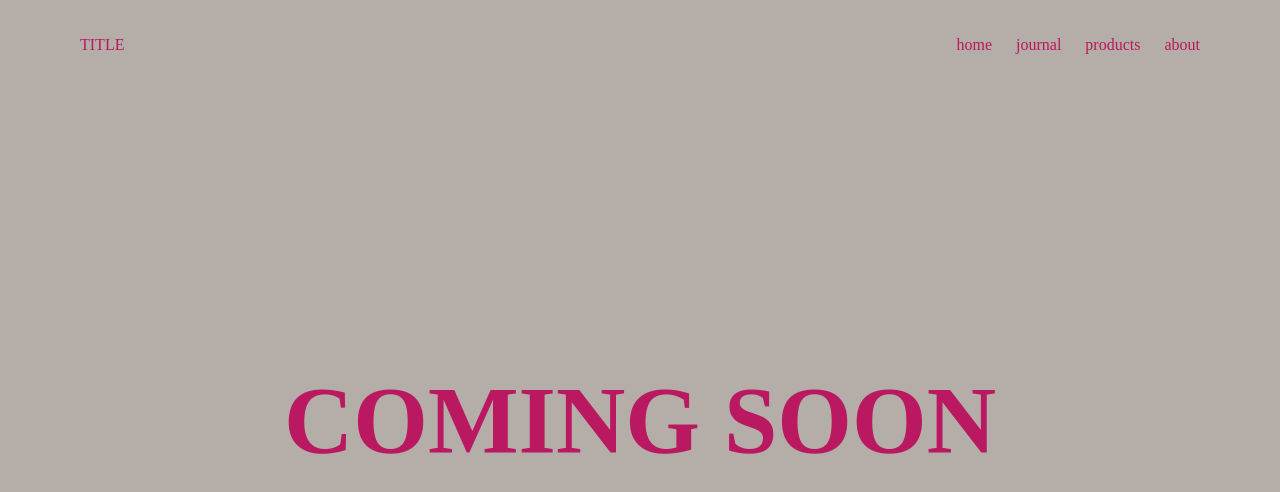
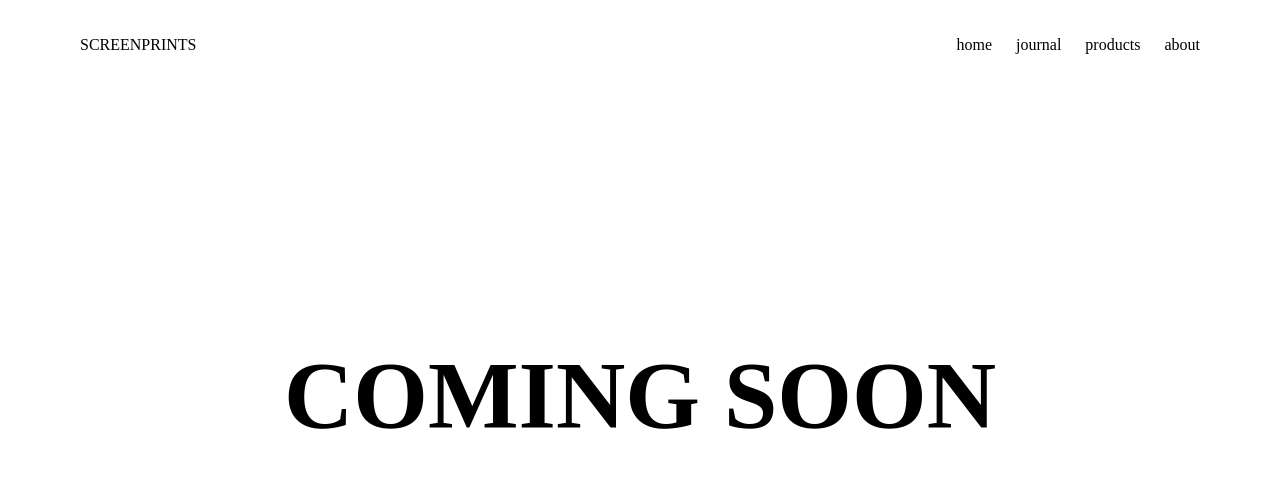
Before and after one commit to tulip781/shakespeare, a website built with webpack: page src/index.html in a window 1280 px wide. Built offline with nearby package versions, Linux system fonts and the light colour scheme.

Commit message:
animations added

```diff
--- a/src/index.html
+++ b/src/index.html
@@ -8,9 +8,9 @@
   <meta name="Website Coming Soon">
 </head>
 <body>
-  <header class="purple ">
+  <header class="font-color">
     <ul>
-      <li>TITLE</li>
+      <li>SCREENPRINTS</li>
     </ul>
     <ul class="web-navbar">
       <li>home</li>
@@ -23,7 +23,10 @@
     </ul>
   </header>
   <div class="cover centered">
-    <h1 class="purple header">COMING SOON</h1>
+    <h1 class="font-color header hidden">COMING SOON</h1>
+  </div>
+  <div class="cover centered">
+    <h1 class="font-color header hidden">COMING SOON</h1>
   </div>
 </body>
 </html>
--- a/src/scripts/app.js
+++ b/src/scripts/app.js
@@ -1,3 +1,8 @@
 import _ from 'lodash';
 import style from '../styles/index.scss';
+import { fadeCssAnimation } from './fade_animations.js';
 import '../fonts/FavoritPro-Regular.otf';
+
+
+
+fadeCssAnimation();
--- /dev/null
+++ b/src/scripts/fade_animations.js
@@ -0,0 +1,29 @@
+const fadeCssAnimation = () => {
+  var elements;
+  var windowHeight;
+
+  function init() {
+    elements = document.querySelectorAll('.hidden');
+    windowHeight = window.innerHeight;
+  }
+
+  function checkPosition() {
+    for (var i = 0; i < elements.length; i++) {
+      var element = elements[i];
+      var positionFromTop = elements[i].getBoundingClientRect().top;
+
+      if (positionFromTop - windowHeight <= 0) {
+        element.classList.add('fade-in-element');
+        element.classList.remove('hidden');
+      }
+    }
+  }
+
+  window.addEventListener('scroll', checkPosition);
+  window.addEventListener('resize', init);
+
+  init();
+  checkPosition();
+}
+
+export { fadeCssAnimation };
--- /dev/null
+++ b/src/styles/animation/fadeanimation.scss
@@ -0,0 +1,11 @@
+.hidden {
+  opacity: 0;
+}
+
+@keyframes fade-in {
+    from {opacity: 0; transform: translate(0px,40px)}
+    to {opacity: 1; transform: translate(0px,0px)}
+}
+.fade-in-element {
+  animation: fade-in 1.4s;
+}
--- a/src/styles/holding-page/comingsoon.scss
+++ b/src/styles/holding-page/comingsoon.scss
@@ -6,7 +6,7 @@
 
 .cover {
   width: 100%;
-  height: calc(100vh - 100px);
+  height: calc(100vh - 150px);
 }
 
 .header {
--- a/src/styles/index.scss
+++ b/src/styles/index.scss
@@ -1,6 +1,9 @@
 @import './navbar/nav.scss';
 @import './holding-page/comingsoon.scss';
+@import './animation/fadeanimation.scss';
 
+$main-color: white;
+$main-font-color: black;
 
 @font-face {
   font-family: 'FavoritPro-Regular';
@@ -10,11 +13,11 @@
 
 body {
   font-family: 'FavoritPro-Regular';
-  background-color: #b4ada8;
+  background-color: $main-color;
   margin: 20px 80px;
 }
 
-.purple {
-  color: #ba1860;
+.font-color {
+  color: $main-font-color;
   font-family: 'FavoritPro-Regular';
 }
```
